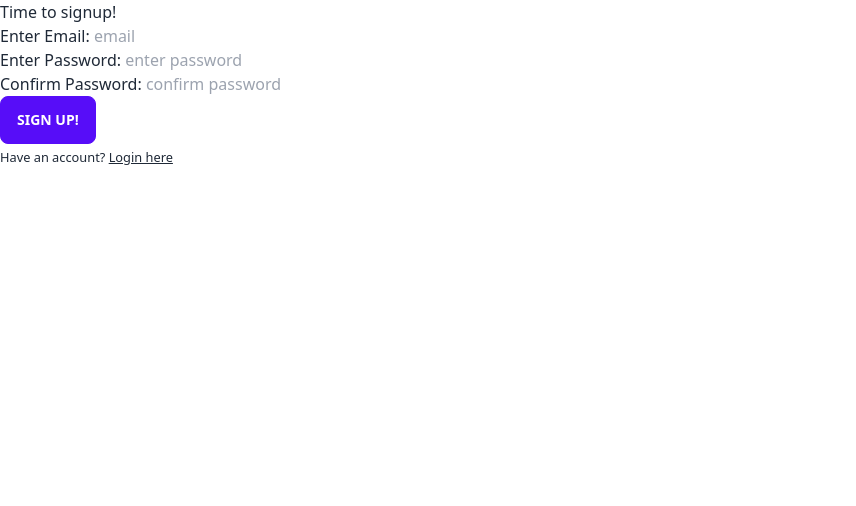
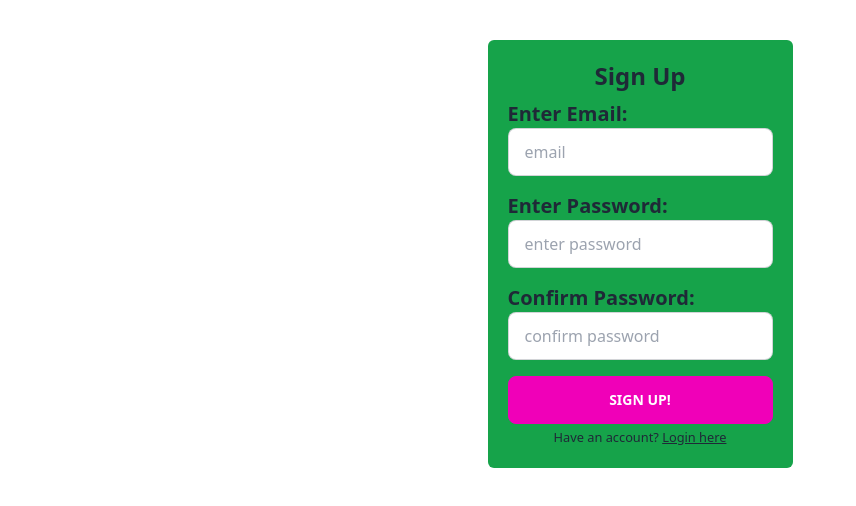
Before and after one commit to brandonpretelt/final-project-3790, a SvelteKit app: page /auth/signup in a window 1280 px wide. Shown: the top 506 px of the page, without its empty margins (0-856 px from the left). Built offline with nearby package versions, Linux system fonts and the light colour scheme.

Commit message:
:construction: working on updating styles

```diff
--- a/src/routes/auth/login/+page.svelte
+++ b/src/routes/auth/login/+page.svelte
@@ -6,8 +6,7 @@
 		email: '',
 		password: ''
 	};
-	$: console.log($users);
-	console.log(get(users.email), '<-- login route');
+
 	function handleSubmit() {
 		let confirmLogin = loginCredentials;
 		if (confirmLogin == get(users)) {
@@ -15,10 +14,6 @@
 		} else {
 			console.log('no work, sorry');
 		}
-		console.log($users);
-		// if (email !== $users.email && password !== $users.password) {
-		// 	alert('try again');
-		// }
 	}
 </script>
 
--- a/src/routes/auth/signup/+page.svelte
+++ b/src/routes/auth/signup/+page.svelte
@@ -1,9 +1,6 @@
 <script>
 	import { enhance } from '$app/forms';
 	import { users } from '$lib/stores/users';
-	import { get } from 'svelte/store';
-	console.log($users);
-	console.log(get(users));
 	let signUpCredentials = {
 		email: '',
 		password: '',
@@ -19,36 +16,54 @@
 	}
 </script>
 
-<form action="/auth?/signup" method="POST" use:enhance={handleSignup}>
-	<div>Time to signup!</div>
-	<div>
-		<label for="email"> Enter Email: </label>
-		<input type="email" placeholder="email" name="email" bind:value={signUpCredentials.email} />
+<div class="card flex justify-center items-center">
+	<form
+		class="bg-green-600 p-5 rounded-md
+        m-10"
+		action="/auth?/signup"
+		method="POST"
+		use:enhance={handleSignup}
+	>
+		<h3 class="text-2xl font-bold text-center mb-2">Sign Up</h3>
+		<div class="form-control">
+			<label for="email" class="text-xl font-bold"> Enter Email: </label>
+			<input
+				class="input input-bordered mb-4"
+				type="email"
+				placeholder="email"
+				name="email"
+				bind:value={signUpCredentials.email}
+			/>
 		</div>
-	<div>
-		<label for="password"> Enter Password: </label>
+		<div class="form-control">
+			<label for="password" class="text-xl font-bold"> Enter Password: </label>
 			<input
+				class="input input-bordered mb-4"
 				type="password"
 				placeholder="enter password"
 				name="password"
 				bind:value={signUpCredentials.password}
 			/>
 		</div>
-	<div>
-		<label for="confirmPassword"> Confirm Password: </label>
+		<div class="form-control">
+			<label for="confirmPassword" class="text-xl font-bold"> Confirm Password: </label>
 			<input
+				class="input input-bordered mb-4"
 				type="password"
 				placeholder="confirm password"
 				name="confirmPassword"
 				bind:value={signUpCredentials.confirmPassword}
 			/>
 		</div>
-	<div>
-		<button class="btn btn-primary">Sign Up!</button>
+		<div class="mx-auto text-center">
+			<button class="btn btn-secondary w-full">
+				<span class="text-white font-bold">Sign Up!</span>
+			</button>
 		</div>
-	<div>
+		<div class="text-center">
 			<small>
 				Have an account? <a class="link" href="/auth/login">Login here</a>
 			</small>
 		</div>
 	</form>
+</div>
```
Lines whose indentation alone changed are shown as unchanged.
